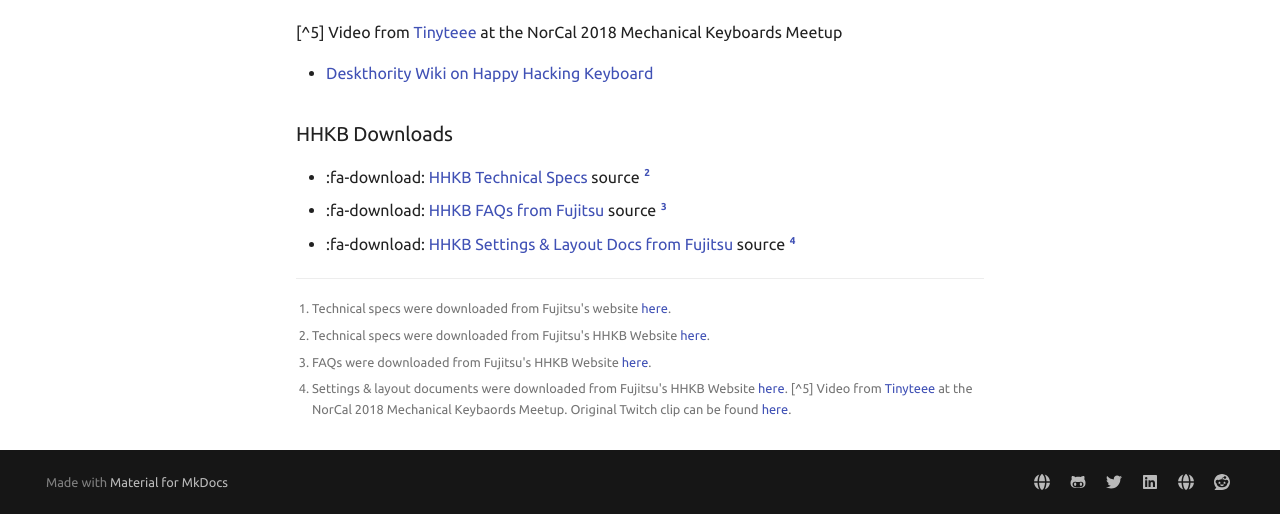
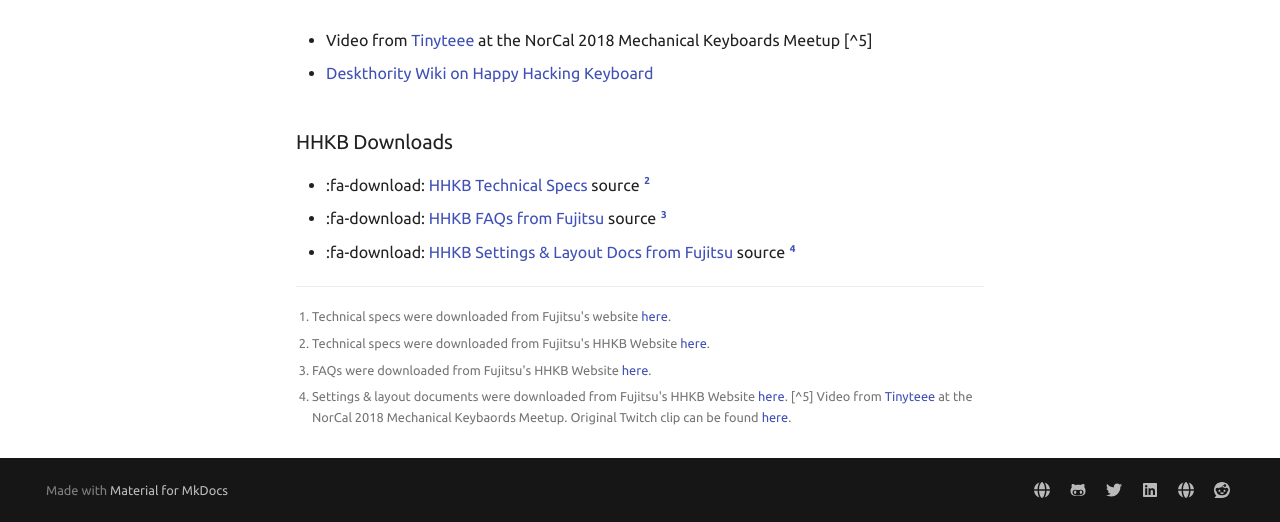
Before and after one commit to brianjking/mechanical-keyboards, an MkDocs documentation site: the page built from docs/buying/realforce-hhkb-usa.md, in a window 1280 px wide and 900 px high, scrolled down 1921 px, cut to the strip 378-900 px from the top of the window. Built offline with MkDocs 1.6.1 and Material for MkDocs 9.7.7, drawn with Linux system fonts in a browser that asks for light colours; comment, search, counter and statistics services are not loaded.

```diff
--- a/docs/buying/realforce-hhkb-usa.md
+++ b/docs/buying/realforce-hhkb-usa.md
@@ -50,7 +50,7 @@
 
 <iframe width="560" height="315" src="https://www.youtube-nocookie.com/embed/93tcwesW7NE" frameborder="0" allow="accelerometer; autoplay; encrypted-media; gyroscope; picture-in-picture" allowfullscreen></iframe>
 
-[^5] Video from [Tinyteee](https://www.twitch.tv/tinyteee) at the NorCal 2018 Mechanical Keyboards Meetup
+* Video from [Tinyteee](https://www.twitch.tv/tinyteee) at the NorCal 2018 Mechanical Keyboards Meetup [^5]
 
 * [Deskthority Wiki on Happy Hacking Keyboard](https://deskthority.net/wiki/Happy_Hacking_Keyboard)
 
```
